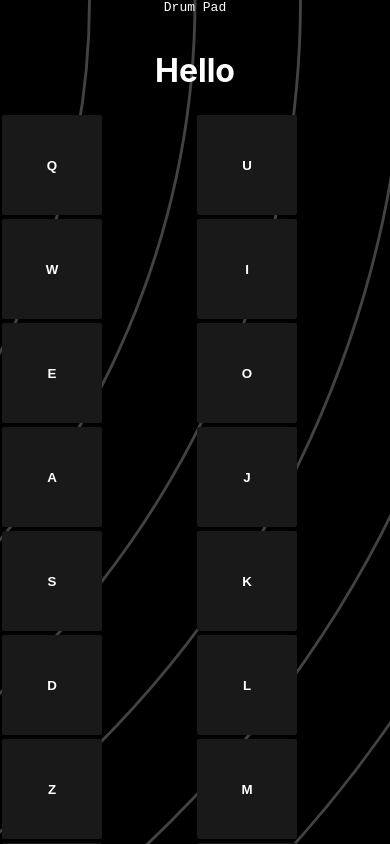
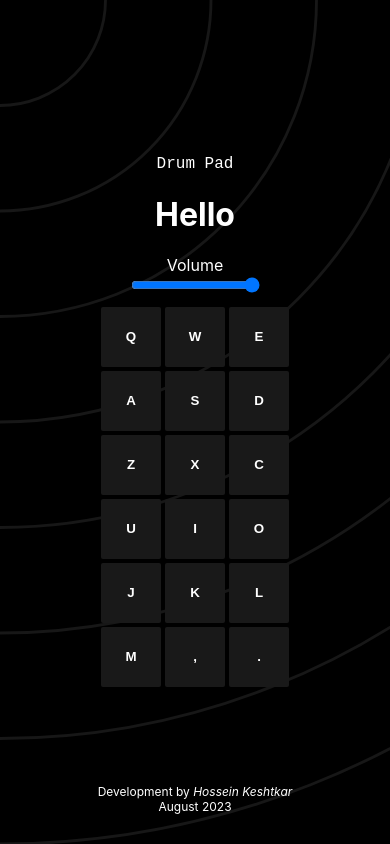
Before and after one commit to hossein-keshtkar/drum-machine, a React (Create React App) app: page / in a window 390 px wide. Shown: the top 844 px of the page. Built offline with nearby package versions, Linux system fonts and the light colour scheme; the HTML template or start-up script is replaced by a standard one.

Commit message:
mobile UI added

```diff
--- a/src/App.css
+++ b/src/App.css
@@ -16,15 +16,18 @@
 
 #drum-pad {
   display: flex;
-  flex-direction: row;
+  flex-direction: column;
 }
 
 #display {
-  height: 66px;
-  padding: 15px;
-  margin-bottom: 2px;
   text-align: center;
-  border-radius: 5px;
+}
+
+.volume {
+  display: flex;
+  flex-direction: column;
+  align-items: center;
+  margin-bottom: 10px;
 }
 
 footer {
@@ -33,3 +36,21 @@ footer {
   text-align: center;
   font-size: 12px;
 }
+
+code {
+  font-size: 16px;
+}
+
+@media (min-width: 768px) {
+  #drum-pad {
+    flex-direction: row;
+  }
+
+  .volume {
+    flex-direction: row;
+  }
+
+  label {
+    margin-right: 10px;
+  }
+}
--- a/src/App.jsx
+++ b/src/App.jsx
@@ -14,6 +14,10 @@ function App() {
       <div id="display" ref={displayRef}>
         <h1>Hello</h1>
       </div>
+      <div className="volume">
+        <label htmlFor="range">Volume</label>
+        <input type="range" name="volume" id="range" max={1} min={0} />
+      </div>
       <div id="drum-pad">
         <Buttons data={hiHatData} />
         <Buttons data={kickData} />
--- a/src/styles/RowOfBtns.css
+++ b/src/styles/RowOfBtns.css
@@ -3,10 +3,11 @@
   border: 0;
   margin: 2px;
   border-radius: 2px;
-  height: 100px;
-  width: 100px;
+  height: 60px;
+  width: 60px;
   color: #fff;
   background: #191919;
+  cursor: pointer;
 }
 
 .pad:active {
@@ -20,3 +21,10 @@
 .pad:focus-visible {
   outline: none;
 }
+
+@media (min-width: 768px) {
+  .pad {
+    height: 100px;
+    width: 100px;
+  }
+}
```
